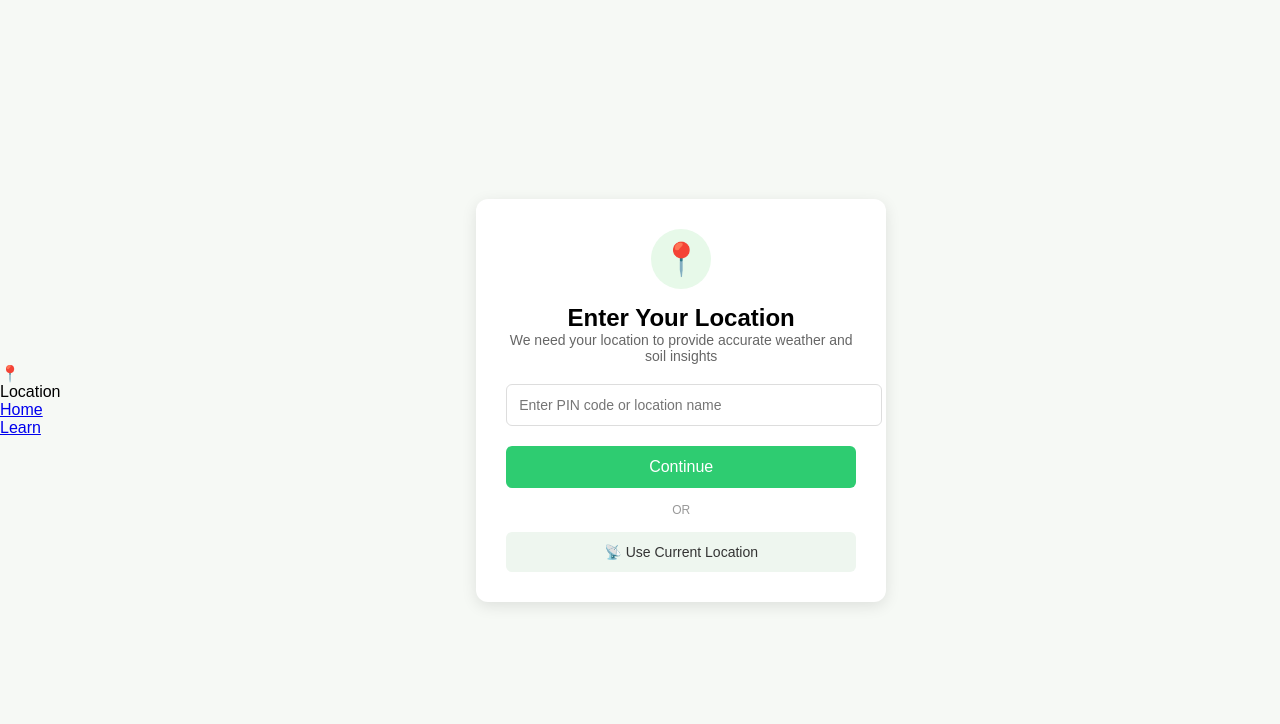
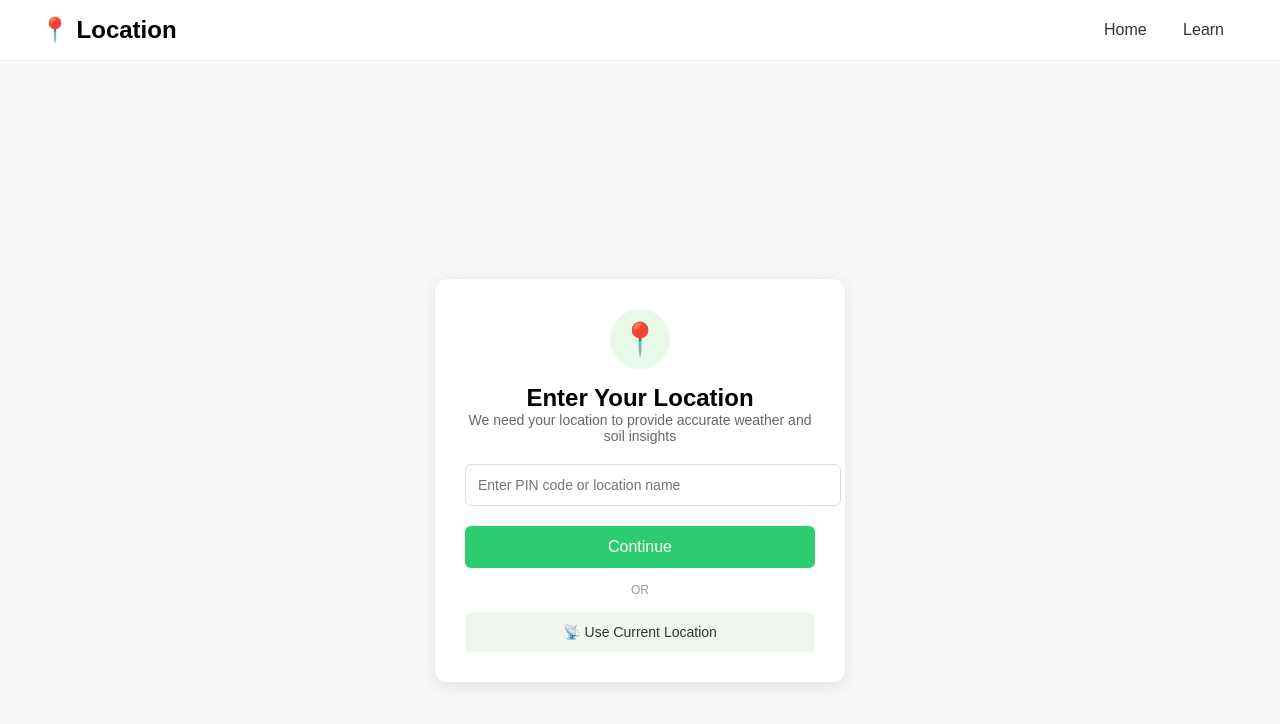
Before and after one commit to Ayush-Patel-56/Open_source_project, a website: page agriplatform/Get-started/location.html in a window 1280 px wide. Drawn offline with Linux system fonts and the light colour scheme.

Commit message:
Fix CSS styling and navigation for location page

```diff
--- a/agriplatform/Get-started/location.css
+++ b/agriplatform/Get-started/location.css
@@ -8,7 +8,8 @@ body {
   display: flex;
   justify-content: center;
   align-items: center;
-  height: 100vh;
+  min-height: 100vh;
+  padding-top: 80px;
 }
 
 .container {
@@ -94,3 +95,40 @@ input {
 .secondary-btn:hover {
   background: #e1f0e3;
 }
+
+/* Header styles */
+.site-header {
+  background: white;
+  padding: 1rem 2rem;
+  border-bottom: 1px solid #eee;
+  position: fixed;
+  top: 0;
+  left: 0;
+  right: 0;
+  z-index: 100;
+}
+
+.nav {
+  display: flex;
+  justify-content: space-between;
+  align-items: center;
+  max-width: 1200px;
+  margin: 0 auto;
+}
+
+.logo {
+  font-size: 1.5rem;
+  font-weight: bold;
+}
+
+.nav-actions a {
+  text-decoration: none;
+  color: #333;
+  padding: 0.5rem 1rem;
+  border-radius: 4px;
+  transition: background 0.2s;
+}
+
+.nav-actions a:hover {
+  background: #f5f5f5;
+}
--- a/agriplatform/Get-started/location.html
+++ b/agriplatform/Get-started/location.html
@@ -12,7 +12,7 @@
     <nav class="nav">
       <div class="logo">📍 Location</div>
       <div class="nav-actions">
-        <a href="../Landing%20Page/index.html">Home</a>
+        <a href="../Landing Page/index.html">Home</a>
         <a href="../learn_more/index1.html">Learn</a>
       </div>
     </nav>
```
